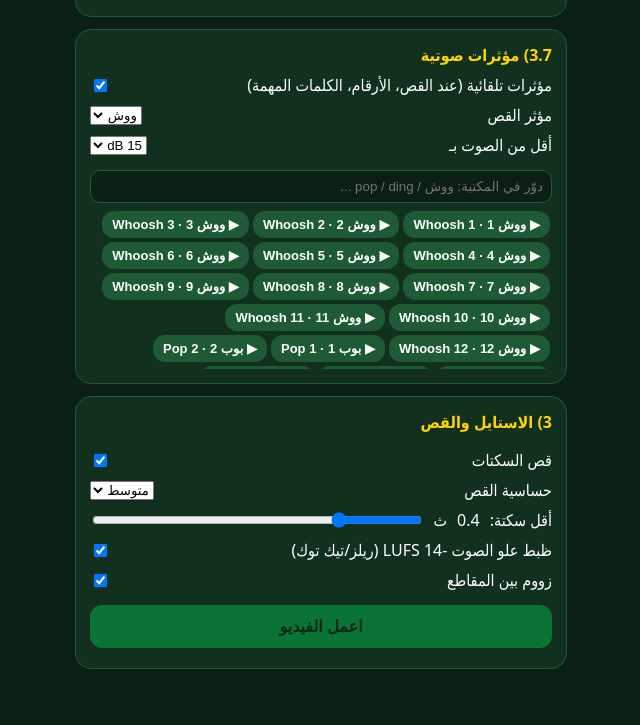
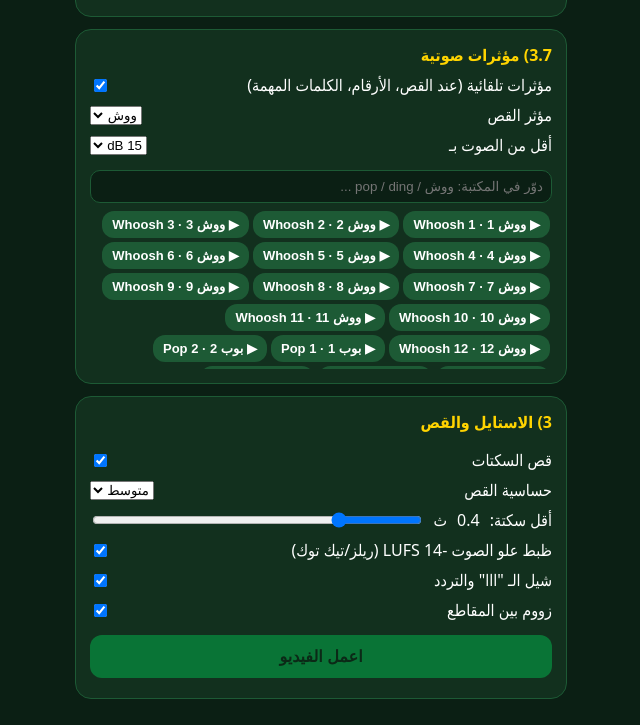
Before and after one commit to workbykomsan-lang/lc-x7k2m9, a plain HTML site: page index.html in a window 1280 px wide. Shown: the part 1074-1799 px from the top of the page, without its empty margins (319-959 px from the left). Before the commit the page ends 1769 px from the top, so only its background shows below. Drawn offline with Linux system fonts and the light colour scheme; a web font is replaced by a local one.

Commit message:
Update index.html

```diff
--- a/index.html
+++ b/index.html
@@ -37,6 +37,7 @@ video,canvas{width:100%;border-radius:12px;background:#000}.msg{color:#9fd;font-
 <label>حساسية القص<select id="sens"><option value="0.7">خفيف</option><option value="0.4" selected>متوسط</option><option value="0.25">سريع</option></select></label>
 <label>أقل سكتة: <span id="gv">0.4</span>ث<input type="range" id="gap" min="0.15" max="1.2" step="0.05" value="0.4"></label>
 <label>ظبط علو الصوت -14 LUFS (ريلز/تيك توك)<input type="checkbox" id="loud" checked></label>
+<label>شيل الـ "ااا" والتردد<input type="checkbox" id="fil" checked></label>
 <label>زووم بين المقاطع<input type="checkbox" id="zoom" checked></label>
 <button id="rn" disabled>اعمل الفيديو</button><div class="msg" id="m3"></div><canvas id="cv" width="720" height="1280"></canvas></div>
 <div class="card" id="res" style="display:none"><div class="step">النتيجة</div><video id="out" controls playsinline></video><a id="dl"><button class="sec">نزّل الفيديو</button></a><div class="msg" id="stat"></div></div>
```
